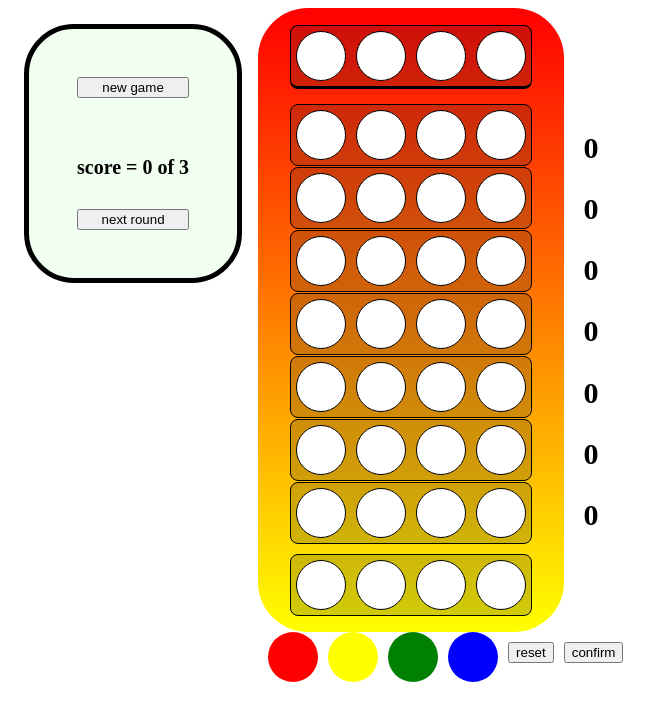
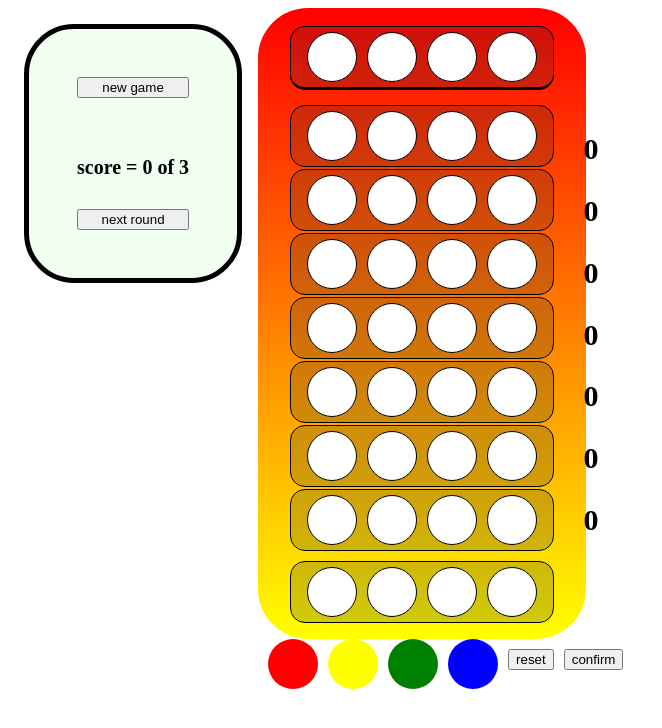
Before and after one commit to garciajordy/Mastermind, a plain HTML site: page index.html in a window 1280 px wide. Shown: the whole page, without its empty margins (0-662 px from the left). Drawn offline with Linux system fonts and the light colour scheme.

Commit message:
Add padding to the Bigblock

```diff
--- a/style.css
+++ b/style.css
@@ -40,6 +40,7 @@
     gap: 10px;
     align-items: start;
     z-index: 3;
+    justify-content: center;
 }
 
 #buttonbox button {
@@ -60,11 +61,11 @@
 .colorbox {
     display: flex;
     gap: 10px;
-    margin-top: 1px;
+    margin-top: 2px;
     background-color: rgba(41, 41, 41, 0.219);
-    border-radius: 8px;
+    border-radius: 15px;
     border: black solid 1px;
-    padding: 5px;
+    padding: 5px 1rem;
 }
 
 .colorbox:last-child {
```
